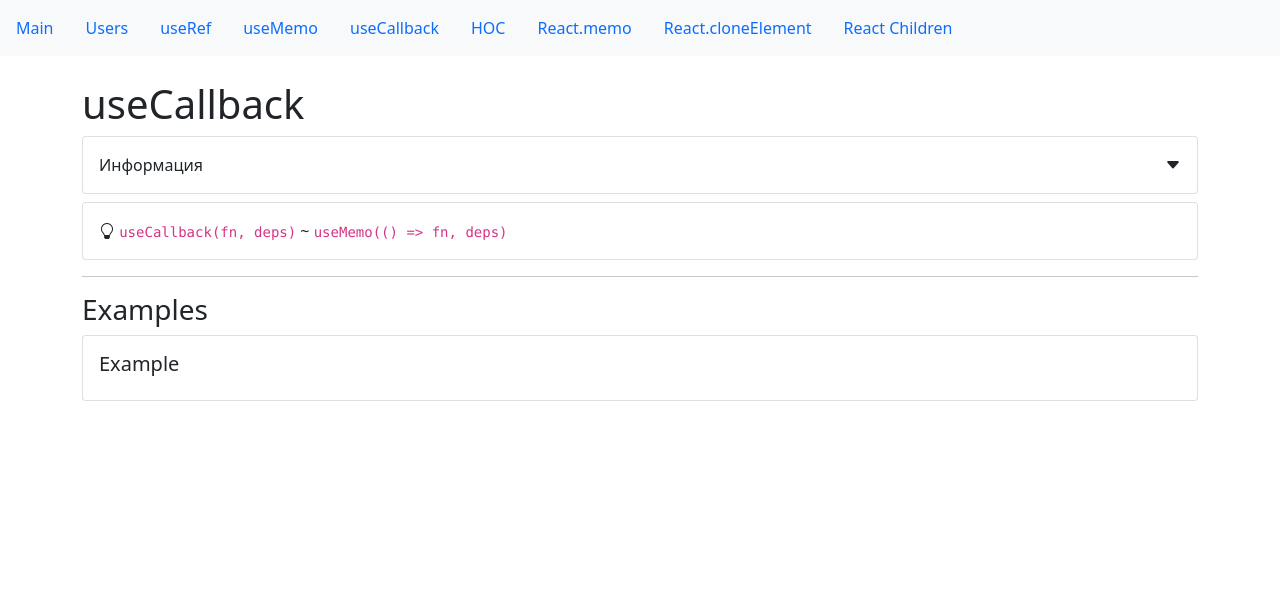
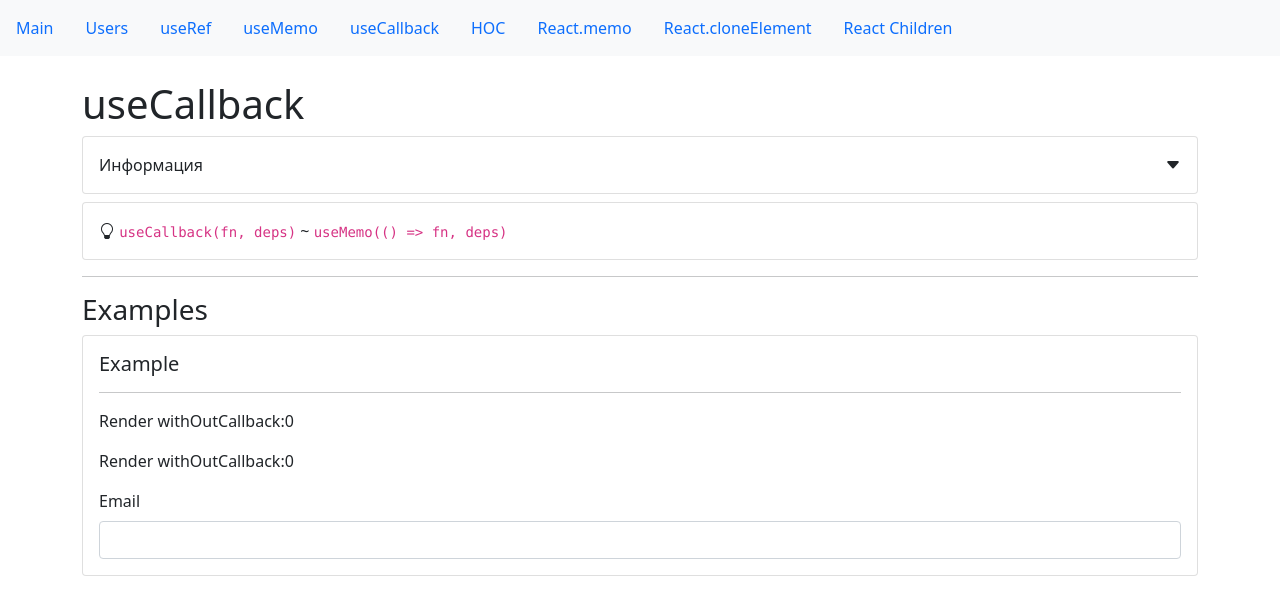
Before and after one commit to TetianaStupak/fast-company-modification, a React (Create React App) app: page /useCallback in a window 1280 px wide. Shown: the top 612 px of the page. Built offline with nearby package versions, Linux system fonts and the light colour scheme.

Commit message:
useCallback

```diff
--- a/src/app/components/examples/useCallback/useCallBackExample.jsx
+++ b/src/app/components/examples/useCallback/useCallBackExample.jsx
@@ -1,11 +1,49 @@
-import React from "react";
+import React, { useCallback, useEffect, useRef, useState } from "react";
 import CardWrapper from "../../common/Card";
+import Divider from "../../common/divider";
 import SmallTitle from "../../common/typografy/smallTitle";
 
 const UseCallBackExample = () => {
+    const [data, setData] = useState({});
+    const withOutCallback = useRef(0);
+    const withCallback = useRef(0);
+
+    const handleChange = ({ target }) => {
+        setData(prevState => ({ ...prevState, [target.name]: target.value }));
+    };
+    // WithOut Callback
+    const validateWithOutCallback = (data) => {
+        console.log(data);
+    };
+    useEffect(() => {
+        withOutCallback.current++;
+    }, [validateWithOutCallback]);
+    // With Callback
+    const validateWithCallback = useCallback((data) => {
+        console.log(data);
+    }, []);
+    useEffect(() => {
+        withCallback.current++;
+    }, [validateWithCallback]);
+    useEffect(() => {
+        validateWithOutCallback(data);
+        validateWithCallback(data);
+    }, [data]);
     return (
         <CardWrapper>
             <SmallTitle>Example</SmallTitle>
+            <Divider />
+            <p>Render withOutCallback:{withOutCallback.current}</p>
+            <p>Render withOutCallback:{withCallback.current}</p>
+            <label htmlFor="email" className="form-label">Email</label>
+            <input
+                type="email"
+                className="form-control"
+                id="email"
+                value={data.email || ""}
+                name="email"
+                onChange={handleChange}
+            />
         </CardWrapper>
     );
 };
--- a/src/app/components/examples/useMemo/complexCalculate.jsx
+++ b/src/app/components/examples/useMemo/complexCalculate.jsx
@@ -13,9 +13,7 @@
     const [value, setValue] = useState(10);
     const [otherState, setOtherState] = useState(false);
 
-    const buttonColor = useMemo(() => ({
-        value: otherState ? "primary" : "secondary"
-    }), [otherState]);
+    const buttonColor = otherState ? "primary" : "secondary";
     useEffect(() => {
         console.log("render button color");
     }, [buttonColor]);
@@ -43,7 +41,7 @@
             <CardWrapper>
                 <SmallTitle>Зависимость от сторонних setState</SmallTitle>
                 <button
-                    className={"ctn mx-2 btn-" + buttonColor.value}
+                    className={"ctn mx-2 btn-" + buttonColor}
                     onClick={() => setOtherState(prevState => !prevState)}
                 >
                     Change Color
```
